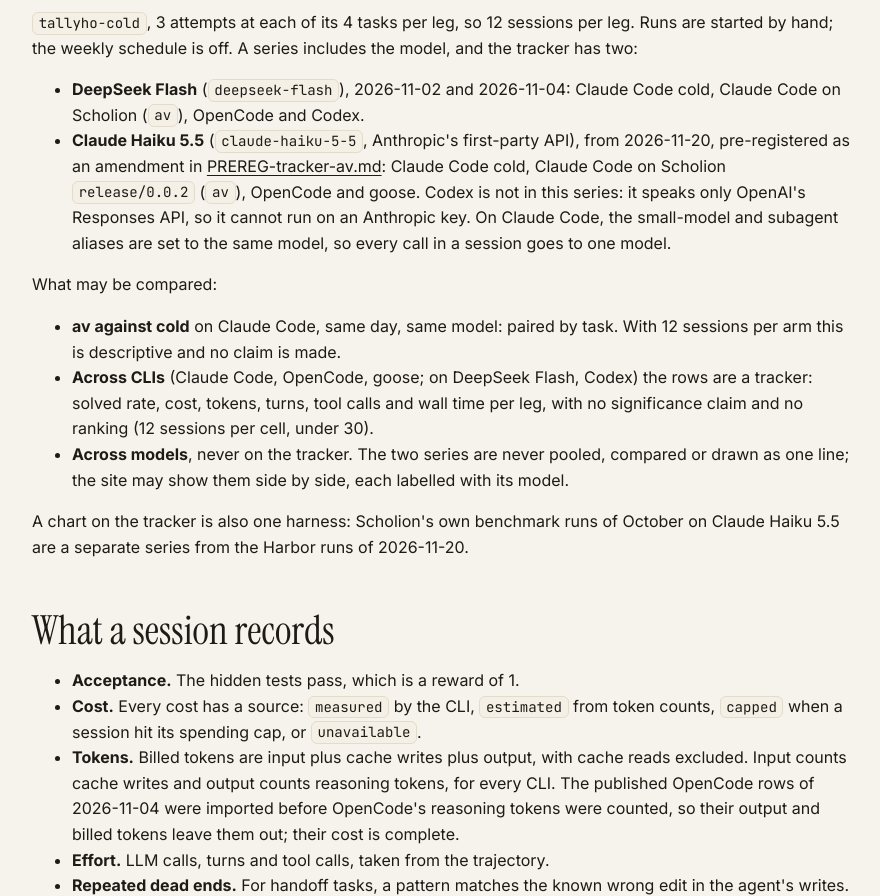
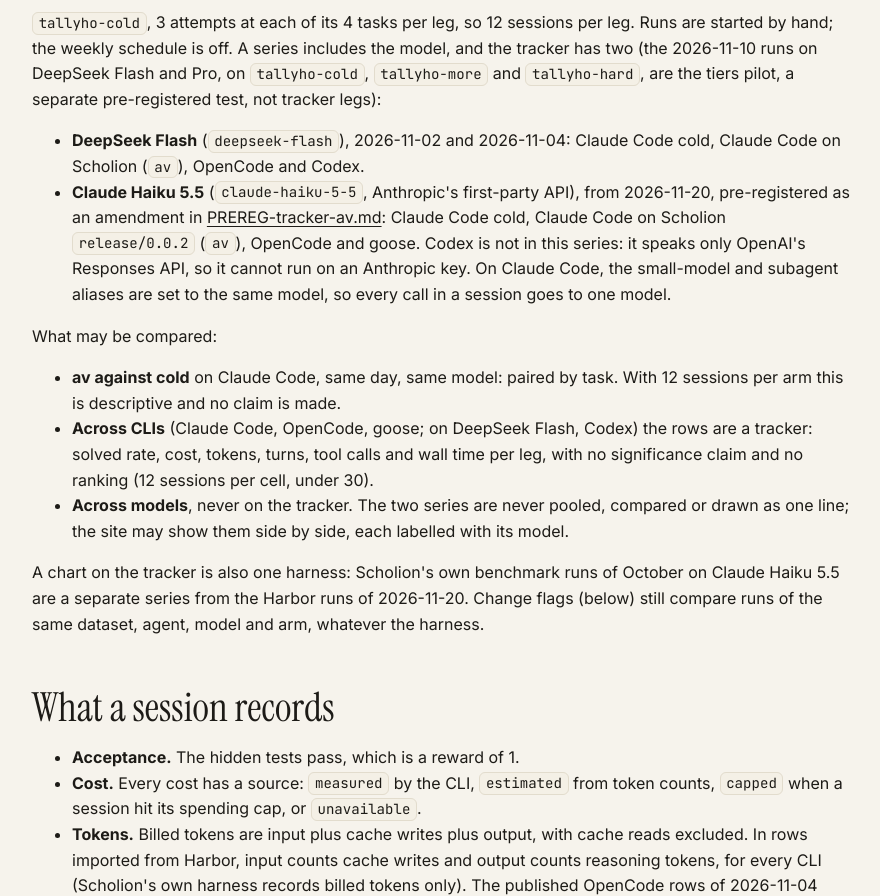
Before and after one commit to vinhqbui/openevaluations, a plain HTML site: page site/methodology/index.html in a window 1280 px wide. Shown: the part 725-1621 px from the top of the page, without its empty margins (198-1078 px from the left). Drawn offline with Linux system fonts and the light colour scheme.

Commit message:
docs, site: name the tiers pilot; scope the token rule to Harbor rows
The 2026-11-10 runs (DeepSeek Flash and Pro on tallyho-cold, -more and -hard)
are the tiers pilot, not tracker legs: the front page, llms.txt, the
methodology page and the tracker box now say so. Scholion's own harness
records billed tokens only, so the input/output rule is stated for Harbor
rows. docs/methodology.md, the source of truth, gains the two rules the site
now states: a tracker chart is one harness (oe detect still keys without it),
and Harbor rows' input holds cache writes and output reasoning, with
OpenCode's 2026-11-04 rows as the published exception.

Co-Authored-By: Claude Opus 5.5 <noreply@anthropic.com>

```diff
--- a/site/methodology/index.html
+++ b/site/methodology/index.html
@@ -28,7 +28,7 @@
 <p>Scholion is evaluated as an arm, through a Harbor agent that wraps Claude Code with Scholion's daemon and hooks. Plain Claude Code, OpenCode and goose run through Harbor's own adapters; Codex on DeepSeek ran through a small Harbor agent of this repository that writes its provider settings.</p>
 
 <h2 id="tracker">The tracker</h2>
-<p><code>tallyho-cold</code>, 3 attempts at each of its 4 tasks per leg, so 12 sessions per leg. Runs are started by hand; the weekly schedule is off. A series includes the model, and the tracker has two:</p>
+<p><code>tallyho-cold</code>, 3 attempts at each of its 4 tasks per leg, so 12 sessions per leg. Runs are started by hand; the weekly schedule is off. A series includes the model, and the tracker has two (the 2026-11-10 runs on DeepSeek Flash and Pro, on <code>tallyho-cold</code>, <code>tallyho-more</code> and <code>tallyho-hard</code>, are the tiers pilot, a separate pre-registered test, not tracker legs):</p>
 <ul>
   <li><b>DeepSeek Flash</b> (<code>deepseek-flash</code>), 2026-11-02 and 2026-11-04: Claude Code cold, Claude Code on Scholion (<code>av</code>), OpenCode and Codex.</li>
   <li><b>Claude Haiku 5.5</b> (<code>claude-haiku-5-5</code>, Anthropic's first-party API), from 2026-11-20, pre-registered as an amendment in <a href="https://github.com/vinhqbui/openevaluations/blob/main/docs/PREREG-tracker-av.md">PREREG-tracker-av.md</a>: Claude Code cold, Claude Code on Scholion <code>release/0.0.2</code> (<code>av</code>), OpenCode and goose. Codex is not in this series: it speaks only OpenAI's Responses API, so it cannot run on an Anthropic key. On Claude Code, the small-model and subagent aliases are set to the same model, so every call in a session goes to one model.</li>
@@ -39,13 +39,13 @@
   <li><b>Across CLIs</b> (Claude Code, OpenCode, goose; on DeepSeek Flash, Codex) the rows are a tracker: solved rate, cost, tokens, turns, tool calls and wall time per leg, with no significance claim and no ranking (12 sessions per cell, under 30).</li>
   <li><b>Across models</b>, never on the tracker. The two series are never pooled, compared or drawn as one line; the site may show them side by side, each labelled with its model.</li>
 </ul>
-<p>A chart on the tracker is also one harness: Scholion's own benchmark runs of October on Claude Haiku 5.5 are a separate series from the Harbor runs of 2026-11-20.</p>
+<p>A chart on the tracker is also one harness: Scholion's own benchmark runs of October on Claude Haiku 5.5 are a separate series from the Harbor runs of 2026-11-20. Change flags (below) still compare runs of the same dataset, agent, model and arm, whatever the harness.</p>
 
 <h2>What a session records</h2>
 <ul>
   <li><b>Acceptance.</b> The hidden tests pass, which is a reward of 1.</li>
   <li><b>Cost.</b> Every cost has a source: <code>measured</code> by the CLI, <code>estimated</code> from token counts, <code>capped</code> when a session hit its spending cap, or <code>unavailable</code>.</li>
-  <li><b>Tokens.</b> Billed tokens are input plus cache writes plus output, with cache reads excluded. Input counts cache writes and output counts reasoning tokens, for every CLI. The published OpenCode rows of 2026-11-04 were imported before OpenCode's reasoning tokens were counted, so their output and billed tokens leave them out; their cost is complete.</li>
+  <li><b>Tokens.</b> Billed tokens are input plus cache writes plus output, with cache reads excluded. In rows imported from Harbor, input counts cache writes and output counts reasoning tokens, for every CLI (Scholion's own harness records billed tokens only). The published OpenCode rows of 2026-11-04 were imported before OpenCode's reasoning tokens were counted, so their output and billed tokens leave them out; their cost is complete.</li>
   <li><b>Effort.</b> LLM calls, turns and tool calls, taken from the trajectory.</li>
   <li><b>Repeated dead ends.</b> For handoff tasks, a pattern matches the known wrong edit in the agent's writes.</li>
   <li><b>Wall time</b> for the agent's own execution.</li>
```
Also changed, not shown: site/index.html (+1 -1 lines), site/tracker/index.html (+1 -1 lines), site/llms.txt, 1 other file.
